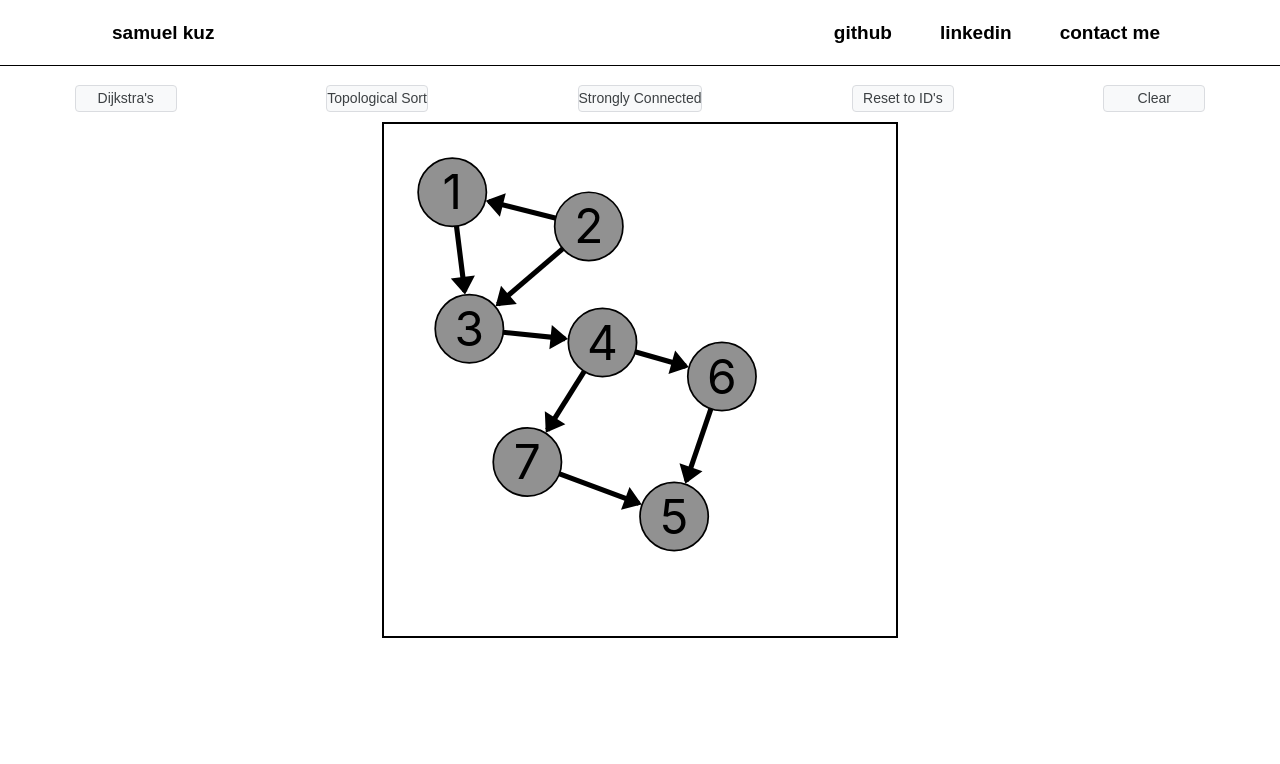
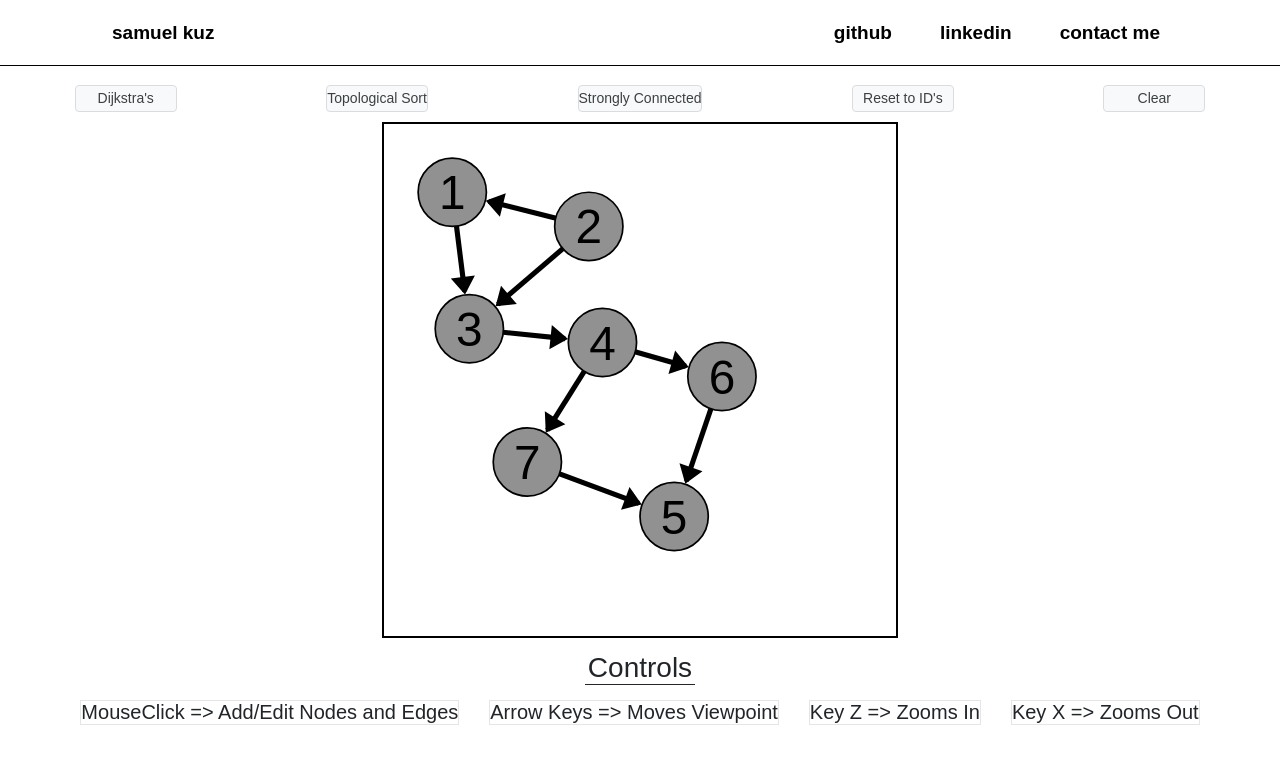
Before and after one commit to samuelkuz/personal-website, a React (Create React App) app: page /graph-visualizer in a window 1280 px wide. Shown: the top 764 px of the page. Built offline with nearby package versions, Linux system fonts and the light colour scheme.

Commit message:
Cleanup code to a more presentable state

```diff
--- a/src/App.jsx
+++ b/src/App.jsx
@@ -2,7 +2,6 @@ import React from "react";
 import {Route, BrowserRouter as Router, Switch} from "react-router-dom";
 
 import AlgorithmVisualizer from "./pages/AlgorithmVisualizer.jsx";
-import BottomBar from "./components/BottomBar.jsx";
 import ContactMe from "./pages/ContactMe.jsx";
 import DroneDeliverySystem from "./pages/DroneDeliverySystem.jsx";
 import HeaderBar from "./components/HeaderBar.jsx";
@@ -25,7 +24,6 @@ function App() {
 				<Route path="/contact-me" component={ContactMe}/>
 				<Route path="/" component={Home}/>
 			</Switch>
-			{/* <BottomBar/> */}
 		</Router>
 	);
 }
--- a/src/algorithms/Dijkstra.js
+++ b/src/algorithms/Dijkstra.js
@@ -37,7 +37,7 @@ const priorityQueue = () => {
         },
 
         pop: () => {
-            if (heap.length == 0) return null;
+            if (heap.length === 0) return null;
 
             swap(0, heap.length - 1);
             const item = heap.pop();
--- a/src/algorithms/TopologicalSort.js
+++ b/src/algorithms/TopologicalSort.js
@@ -35,7 +35,7 @@ const topologicalSort = (nodes, edges) => {
     });
 
     graph.forEach((node, key) => {
-        if (node.inDegree == 0) {
+        if (node.inDegree === 0) {
             queue.push(node);
             animations.push({
                 id: node.id,
@@ -66,7 +66,7 @@ const topologicalSort = (nodes, edges) => {
                 if (destNode !== undefined) {
                     destNode.inDegree = destNode.inDegree - 1;
 
-                    if (destNode.inDegree == 0) {
+                    if (destNode.inDegree === 0) {
                         animations.push({
                             id: destNode.id,
                             type: "all",
@@ -81,7 +81,16 @@ const topologicalSort = (nodes, edges) => {
         }
     }
 
-    if (sorted.length !== nodeCount) console.log("ERROR: UNABLE TO BE FULLY BUILT, CYCLE DETECTED");
+    if (sorted.length !== nodeCount) {
+        console.log("ERROR: UNABLE TO BE FULLY BUILT, CYCLE DETECTED");
+        animations.push({
+            id: 0,
+            type: "topologicalError",
+            color: "red",
+            name: "ERROR: Could not Topologically Sort, Cycle detected.",
+            edgeId: "",
+        });
+    }
 
     return animations;
 }
--- a/src/components/AlgorithmButton.jsx
+++ b/src/components/AlgorithmButton.jsx
@@ -1,4 +1,4 @@
-import React, { useRef } from "react";
+import React from "react";
 
 import "./AlgorithmButton.scss";
 
--- a/src/components/BottomBar.jsx
+++ /dev/null
@@ -1,19 +0,0 @@
-import React, { useState, useEffect } from "react";
-
-import github_icon from "../assets/github_icon.png";
-
-import "./BottomBar.scss";
-
-function BottomBar() {
-    useEffect(() => {
-
-    }, []);
-
-    return (
-        <div className="bottom-bar-container">
-            {/* <img className="github-icon" src={github_icon} alt="github" /> */}
-        </div>
-    );
-}
-
-export default BottomBar;
--- a/src/components/BottomBar.scss
+++ /dev/null
@@ -1,11 +0,0 @@
-.bottom-bar-container {
-    width: 100%;
-    height: 50px;
-    background-color: #f2f2f2;
-    border-top: 1px solid #e8eaed;
-
-    .github-icon {
-        height: 32px;
-        margin: 10px 100px;
-    }
-}
--- a/src/components/HeaderBar.jsx
+++ b/src/components/HeaderBar.jsx
@@ -19,7 +19,7 @@ function HeaderBar() {
             <div className="header-container">
                 <div className="header-title" onClick={() => handleRedirect("")}>samuel kuz</div>
                 <div className="header-link-container">
-                    <div className="header-link-item" onClick={() => handleOpenTab("https://github.com/samuelkuz")}>github</div>
+                    <div className="header-link-item" onClick={() => handleOpenTab("https://github.com/samuelkuz/personal-website")}>github</div>
                     <div className="header-link-item" onClick={() => handleOpenTab("https://www.linkedin.com/in/samuel-kuznia-698bb8157/")}>linkedin</div>
                     <div className="header-link-item" onClick={() => handleRedirect("contact-me")}>contact me</div>
                 </div>
--- a/src/pages/ContactMe.jsx
+++ b/src/pages/ContactMe.jsx
@@ -1,4 +1,4 @@
-import React, { useState, useEffect, useRef } from "react";
+import React, { useState, useRef } from "react";
 
 import github_icon_large from "../assets/github_icon_large.png";
 import linkedin from "../assets/linkedin.png";
--- a/src/pages/GraphVisualizer.jsx
+++ b/src/pages/GraphVisualizer.jsx
@@ -27,6 +27,7 @@ function GraphVisualizer({height, width}) {
     const [showAddNode, _setShowAddNode] = useState(false);
     const [showEditEdge, _setShowEditEdge] = useState(false);
     const [showEditNode, _setShowEditNode] = useState(false);
+    const [showTopologicalError, setShowTopologicalError] = useState(false);
     const [svgAddNodePoint, setSvgAddNodePoint] = useState({x: 0, y: 0});
     const [viewPt, _setViewPt] = useState({x: 0, y: 0});
     const [zoom, _setZoom] = useState(150);
@@ -117,6 +118,12 @@ function GraphVisualizer({height, width}) {
                         setAnimations(tempAnimations);
                     }, animationSpeed);
                     break;
+                case "topologicalError":
+                    setTimeout(() => {
+                        setShowTopologicalError(true);
+                        setAnimations(tempAnimations);
+                    }, animationSpeed);
+                    break;
             }
         }
     }, [animations]);
@@ -196,6 +203,25 @@ function GraphVisualizer({height, width}) {
         return edgeObjs;
     };
 
+    const buildGraphSettings = () => {
+        return (
+            <div className="graph-settings-container">
+                <div className="graph-settings-item">
+                    {`MouseClick => Add/Edit Nodes and Edges`}
+                </div>
+                <div className="graph-settings-item">
+                    {`Arrow Keys => Moves Viewpoint`}
+                </div>
+                <div className="graph-settings-item">
+                    {`Key Z => Zooms In`}
+                </div>
+                <div className="graph-settings-item">
+                    {`Key X => Zooms Out`}
+                </div>
+            </div>
+        );
+    };
+
     const buildNodes = () => {
         const nodeObjs = [];
         nodeMap.forEach((val, key) => {
@@ -259,7 +285,7 @@ function GraphVisualizer({height, width}) {
             size: 10,
         };
 
-        console.log("NODE PT: ", newNode.point);
+        // console.log("NODE PT: ", newNode.point);
 
         nodeMap.set(nextId, newNode);
         setNodeCounter(nextId);
@@ -279,7 +305,6 @@ function GraphVisualizer({height, width}) {
                     const srcPoint = srcNode.point;
                     const destPoint = destNode.point;
                     const weight = Math.sqrt(Math.pow(srcPoint.x - destPoint.x, 2) + Math.pow(srcPoint.y - destPoint.y, 2));
-                    console.log("weight is: ", weight);
                     const edgeData = {srcId: srcId, destId: destId, srcPoint: srcPoint, destPoint: destPoint, weight: weight};
 
                     edgeMap.set(edgeKey, edgeData);
@@ -289,6 +314,15 @@ function GraphVisualizer({height, width}) {
             }
         }
     }
+
+    const handleClear = () => {
+        nodeMap.clear();
+        edgeMap.clear();
+
+        setShowTopologicalError(false);
+        setEdgeCounter(0);
+        setNodeCounter(0);
+    };
 
     const handleClick = (e) => {
         if (svgRef.current !== null) {
@@ -381,21 +415,25 @@ function GraphVisualizer({height, width}) {
             // Up
             case "ArrowUp":
                 temp.y -= 10;
+                e.preventDefault();
                 setViewPt(temp);
                 break;
             // Down
             case "ArrowDown":
                 temp.y += 10;
+                e.preventDefault();
                 setViewPt(temp);
                 break;
             // Right
             case "ArrowRight":
                 temp.x += 10;
+                e.preventDefault();
                 setViewPt(temp);
                 break;
             // Left
             case "ArrowLeft":
                 temp.x -= 10;
+                e.preventDefault();
                 setViewPt(temp);
                 break;
             case "KeyZ":
@@ -404,15 +442,17 @@ function GraphVisualizer({height, width}) {
             case "KeyX":
                 setZoom(zoomRef.current + 20);
                 break;
+            default:
+                return;
         }
     };
 
-    const handleClear = () => {
-        nodeMap.clear();
-        edgeMap.clear();
-
-        setEdgeCounter(0);
-        setNodeCounter(0);
+    const handleScrollWheel = (e) => {
+        if (e.deltaY > 0) {
+            setZoom(zoomRef.current - 10);
+        } else {
+            setZoom(zoomRef.current + 10);
+        }
     };
 
     const handleResetIds = () => {
@@ -420,6 +460,7 @@ function GraphVisualizer({height, width}) {
             val.color = "#919191";
             val.name = val.id.toString();
         });
+        setShowTopologicalError(false);
         setRenderCount(renderCount + 1);
     };
 
@@ -448,7 +489,12 @@ function GraphVisualizer({height, width}) {
     return (
         <div className="map-wrapper">
             { buildSettings() }
-            <svg className="map" viewBox={`${viewPt.x} ${viewPt.y} ${zoom} ${zoom}`} ref={svgRef}>
+            {showTopologicalError &&
+                <div className="topological-error">
+                    ERROR: Could not fully Topological Sort graph due to a found cycle.
+                </div>
+            }
+            <svg className="map" viewBox={`${viewPt.x} ${viewPt.y} ${zoom} ${zoom}`} ref={svgRef} onWheel={e => handleScrollWheel(e)}>
                 {buildEdges()}
                 {buildNodes()}
             </svg>
@@ -461,6 +507,8 @@ function GraphVisualizer({height, width}) {
             {showEditEdge &&
                 buildEditEdge()
             }
+            <div className="graph-settings-title">Controls</div>
+            {buildGraphSettings()}
         </div>
     );
 }
--- a/src/pages/GraphVisualizer.scss
+++ b/src/pages/GraphVisualizer.scss
@@ -1,4 +1,5 @@
 .map-wrapper {
+    font-family: arial,sans-serif;
     margin: auto;
     text-align: center;
     height: 100%;
@@ -134,7 +135,6 @@
             background-color: #9c9c9c;
             border-radius: 5px;
             cursor: pointer;
-            font-family: arial,sans-serif;
             font-weight: 500;
             margin: 3px auto;
             text-align: center;
@@ -155,7 +155,6 @@
             border: 1px solid #dadce0;
             border-radius: 4px;
             color: #3c4043;
-            font-family: arial,sans-serif;
             font-size: 14px;
             margin: 10px auto;
             line-height: 25px;
@@ -173,4 +172,32 @@
             }
         }
     }
+
+    .topological-error {
+        margin-bottom: 10px;
+        font-size: 28px;
+        color: #ac0000;
+    }
+
+    .graph-settings-title {
+        border-bottom: 1px solid #212529;
+        color: #212529;
+        font-size: 28px;
+        margin: 10px auto;
+        width: 110px;
+    }
+
+    .graph-settings-container {
+        display: flex;
+        flex-flow: row wrap;
+        justify-content: center;
+        margin: auto;
+
+        .graph-settings-item {
+            border: 1px solid rgba(0, 0, 0, 0.1);
+            color: #212529;
+            font-size: 20px;
+            margin: 5px 15px 25px;;
+        }
+    }
 }
```
Also changed, not shown: src/pages/AlgorithmVisualizer.jsx (+2 -16 lines), src/pages/Home.scss (+12 -4 lines).
